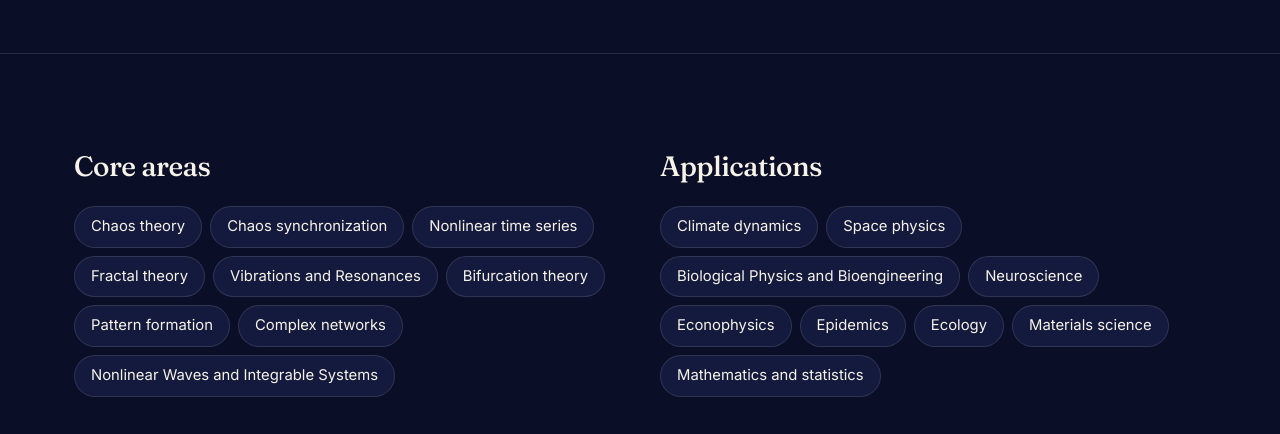
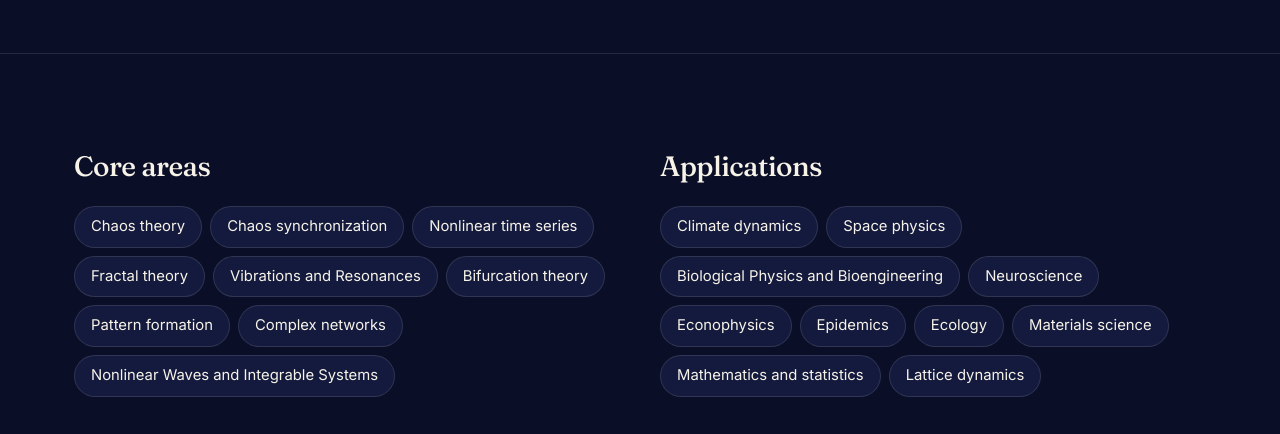
Before and after one commit to ogunjosam/dda-2027, a plain HTML site: page topics.html in a window 1280 px wide. Shown: the part 329-763 px from the top of the page. Drawn offline with Linux system fonts and the light colour scheme.

Commit message:
Update topics.html

```diff
--- a/topics.html
+++ b/topics.html
@@ -69,6 +69,7 @@
             <span class="topic-pill">Ecology</span>
             <span class="topic-pill">Materials science</span>
             <span class="topic-pill">Mathematics and statistics</span>
+            <span class="topic-pill">Lattice dynamics</span>
           </div>
         </div>
 
```
